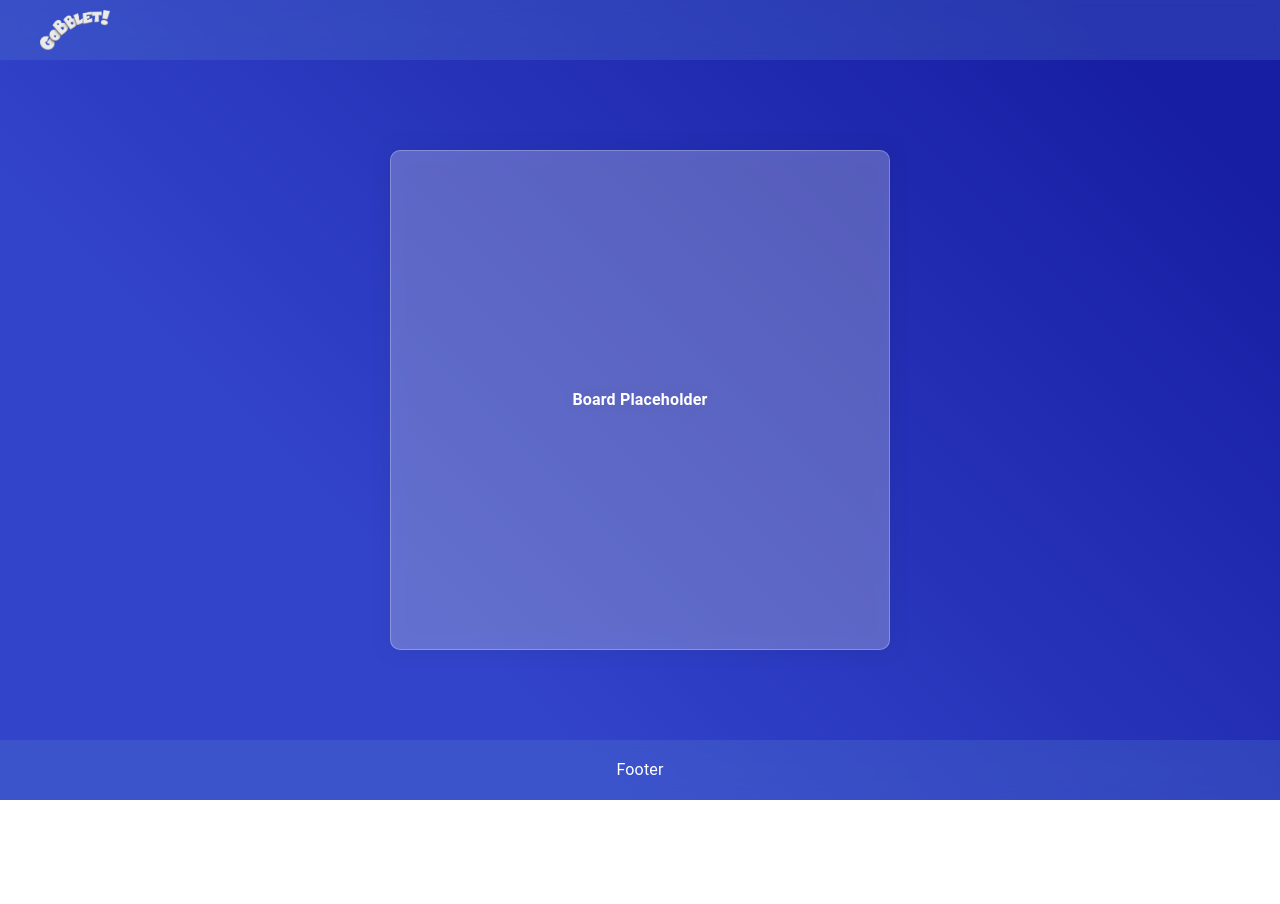
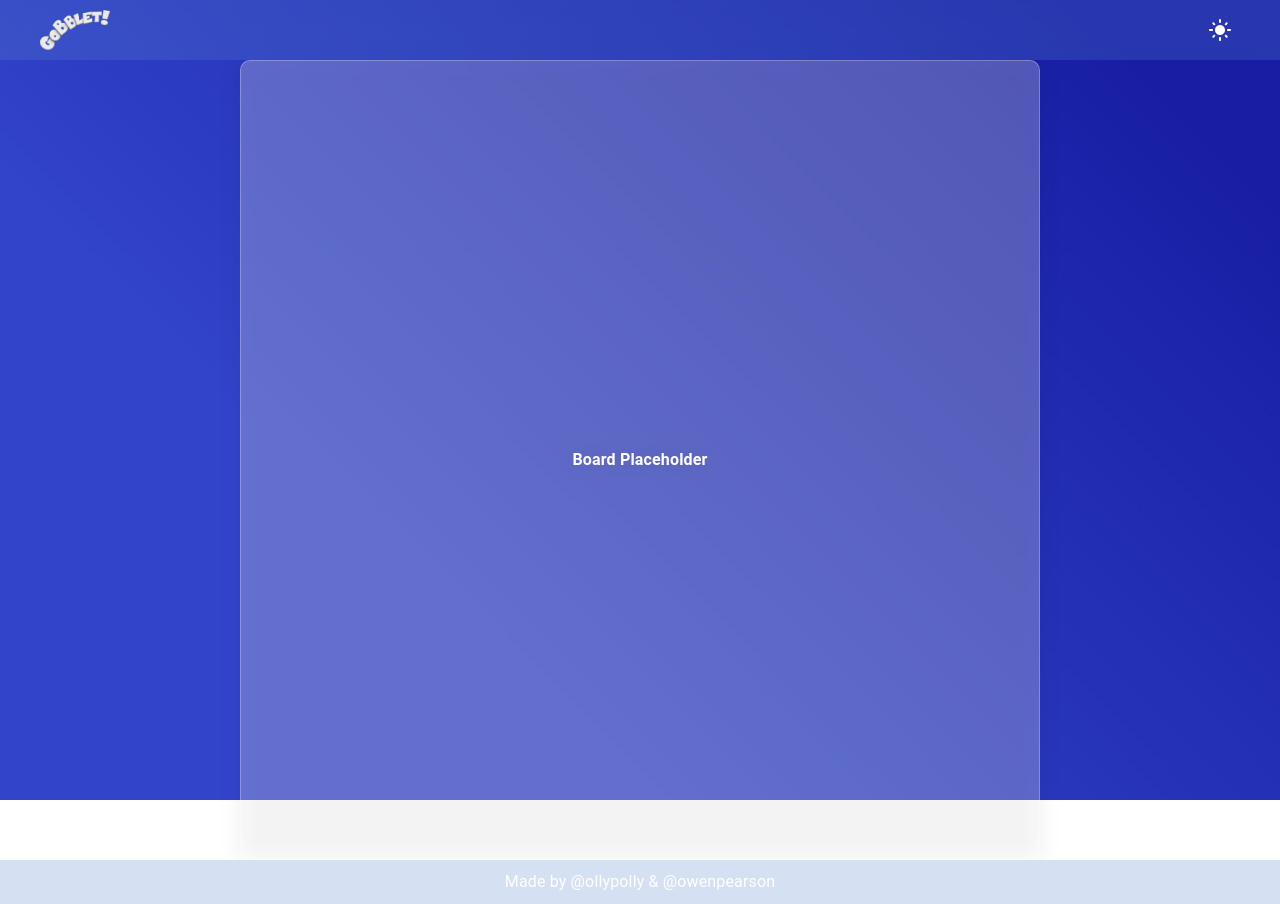
Before and after one commit to ollypolly/gobblet, a Next.js app in the folder apps/web/: page /game in a window 1280 px wide. Before the commit the page ends 800 px from the top, so only its background shows below. Built offline with nearby package versions, Linux system fonts and the light colour scheme.

Commit message:
Add material icons

```diff
--- a/apps/web/components/layout/Layout.tsx
+++ b/apps/web/components/layout/Layout.tsx
@@ -21,16 +21,11 @@ export const Layout = ({ children }: LayoutProps) => {
       <Box
         component="main"
         sx={{
-          display: "flex",
-          flexDirection: "column",
-          alignItems: "center",
-          justifyContent: "center",
           flexGrow: 1,
         }}
       >
         {children}
       </Box>
-
       <Footer />
     </Box>
   );
--- a/apps/web/components/layout/footer/Footer.tsx
+++ b/apps/web/components/layout/footer/Footer.tsx
@@ -16,7 +16,7 @@ export const Footer = () => {
         backgroundColor: "rgba(91, 133, 205, 0.25)",
       }}
     >
-      Footer
+      Made by @ollypolly & @owenpearson
     </Box>
   );
 };
--- a/apps/web/components/layout/header/Header.tsx
+++ b/apps/web/components/layout/header/Header.tsx
@@ -1,5 +1,6 @@
 import { Box, IconButton } from "@mui/material";
 import logo from "../../../img/logo.png";
+import LightModeIcon from "@mui/icons-material/LightMode";
 
 export const Header = () => {
   return (
@@ -22,7 +23,13 @@ export const Header = () => {
       }}
     >
       <img src={logo.src} alt="Gobblet Logo" />
-      <IconButton></IconButton>
+      <IconButton
+        sx={{
+          color: "white",
+        }}
+      >
+        <LightModeIcon />
+      </IconButton>
     </Box>
   );
 };
--- a/apps/web/package.json
+++ b/apps/web/package.json
@@ -11,6 +11,7 @@
   "dependencies": {
     "@emotion/react": "^11.11.1",
     "@emotion/styled": "^11.11.0",
+    "@mui/icons-material": "^5.14.3",
     "@mui/material": "^5.14.3",
     "@reduxjs/toolkit": "^1.9.5",
     "add": "^2.0.6",
--- a/apps/web/pages/game/index.tsx
+++ b/apps/web/pages/game/index.tsx
@@ -4,10 +4,20 @@ import { Typography, Box } from "@mui/material";
 
 export default function Page() {
   return (
+    <Box
+      sx={{
+        display: "flex",
+        flexDirection: "column",
+        alignItems: "center",
+        justifyContent: "center",
+        height: "100%",
+        overflowX: "auto",
+      }}
+    >
       <CenterBox
         sx={{
-        height: "500px",
-        width: "500px",
+          height: ["300px", "600px", "800px"],
+          width: ["300px", "600px", "800px"],
           backgroundColor: "rgba(255, 255, 255, 0.25)",
           borderRadius: "10px",
           border: "1px solid rgba(255, 255, 255, 0.25)",
@@ -18,5 +28,6 @@ export default function Page() {
       >
         Board Placeholder
       </CenterBox>
+    </Box>
   );
 }
```
Also changed, not shown: 1 other file (tests, documents, lock files or other folders). Lines whose indentation alone changed are shown as unchanged.
